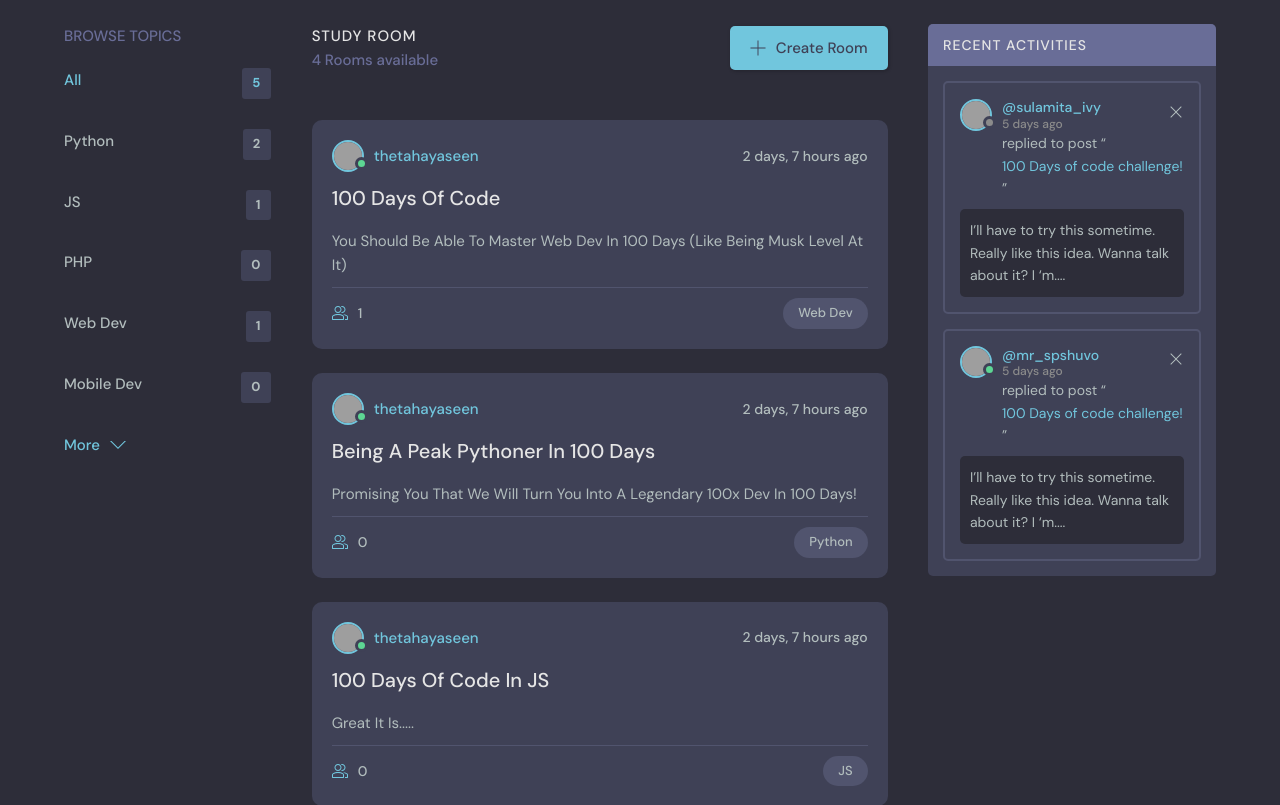
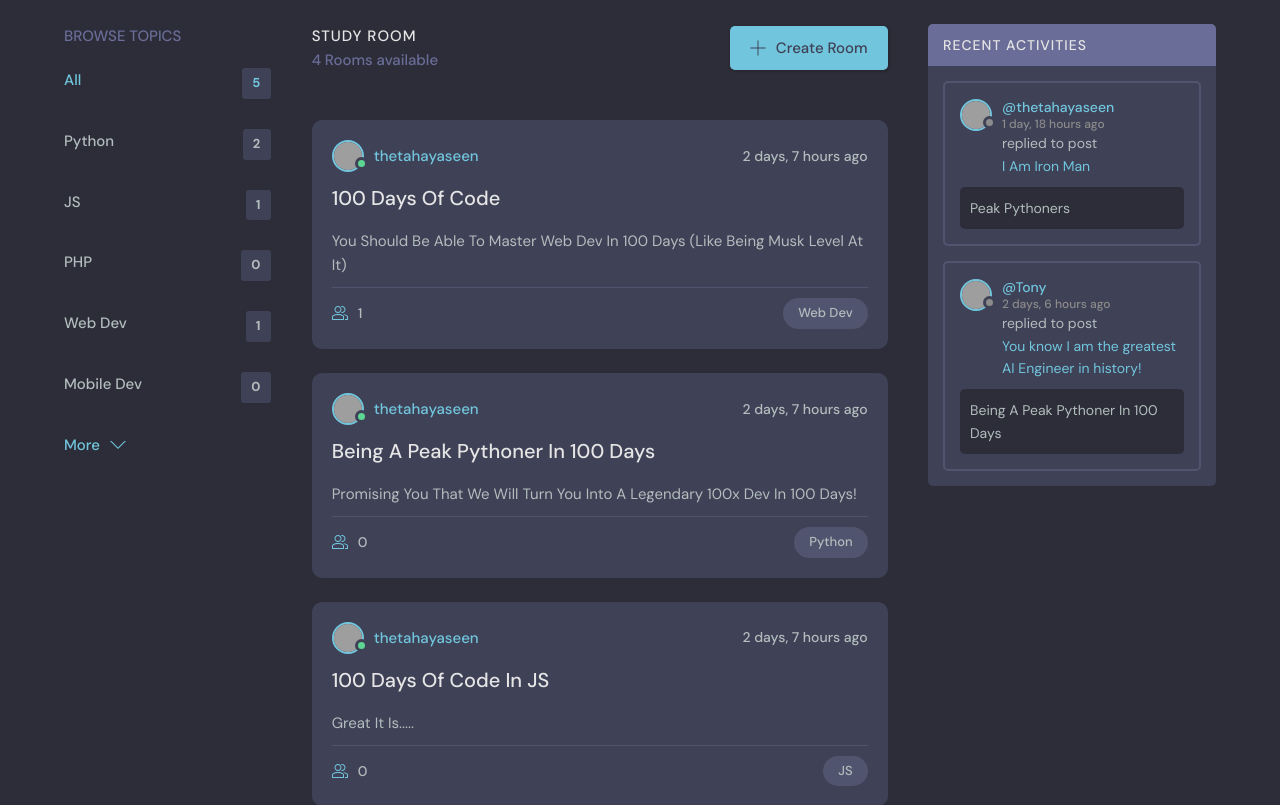
Before and after one commit to TheTahaYaseen/StudyBuddy, a Django app: page / in a window 1280 px wide. Shown: the part 76-881 px from the top of the page. Run offline with Django 4.2, Linux system fonts and the light colour scheme; data comes from the database, SQL or seed files in the repository; grey boxes are pictures that could not be loaded.

Commit message:
Implemented Acuvity Feeds Template

```diff
--- a/base/templates/base/activity_component.html
+++ b/base/templates/base/activity_component.html
@@ -1,15 +1,38 @@
-<div class="mt-8">
-    <h3 class="text-xl font-semibold">Activity Feed</h3>
-    <hr class="my-2">
+<div class="activities">
+    <div class="activities__header">
+      <h2>Recent Activities</h2>
+    </div>
     {% for activity in activity_feed %}
-        <div class="mb-4">
-            <small class="text-gray-600"><a href="{% url 'user-profile' activity.user.id %}">@{{activity.user}}</a> - {{activity.created|timesince}} ago    </small>
-            <h6 class="text-lg font-semibold">replied to "{{activity.room}}"</h6>
-            <p class="text-gray-700">{{activity}}</p>
-            {% if request.user == activity.user %}
-            <a href="{% url 'delete-message' activity.id %}" class="text-red-500 font-semibold hover:underline">Delete</a>
-            {% endif %}
-            <hr class="my-2">
+    <div class="activities__box">
+      <div class="activities__boxHeader roomListRoom__header">
+        <a href="{% url 'user-profile' activity.user.id %}" class="roomListRoom__author">
+          <div class="avatar avatar--small">
+            <img src="https://randomuser.me/api/portraits/women/11.jpg" />
+          </div>
+          <p>
+            @{{activity.user}}
+            <span>{{activity.created|timesince}} ago</span>
+          </p>
+        </a>
+        <div class="roomListRoom__actions">
+        {% if request.user == activity.user %}
+          <a href="{% url 'delete-message' activity.id %}">
+            <svg version="1.1" xmlns="http://www.w3.org/2000/svg" width="32" height="32" viewBox="0 0 32 32">
+              <title>remove</title>
+              <path
+                d="M27.314 6.019l-1.333-1.333-9.98 9.981-9.981-9.981-1.333 1.333 9.981 9.981-9.981 9.98 1.333 1.333 9.981-9.98 9.98 9.98 1.333-1.333-9.98-9.98 9.98-9.981z"
+              ></path>
+            </svg>
+          </a>
+        {% endif %}
         </div>
+      </div>
+      <div class="activities__boxContent">
+        <p>replied to post <a href="room.html">{{activity}}</a></p>
+        <div class="activities__boxRoomContent">
+            {{activity.room}}
+        </div>
+      </div>
+    </div>
     {% endfor %}
 </div>
--- a/base/templates/base/home.html
+++ b/base/templates/base/home.html
@@ -46,70 +46,7 @@
         <!-- Room List End -->
 
         <!-- Activities Start -->
-        <div class="activities">
-          <div class="activities__header">
-            <h2>Recent Activities</h2>
-          </div>
-          <div class="activities__box">
-            <div class="activities__boxHeader roomListRoom__header">
-              <a href="profile.html" class="roomListRoom__author">
-                <div class="avatar avatar--small">
-                  <img src="https://randomuser.me/api/portraits/women/11.jpg" />
-                </div>
-                <p>
-                  @sulamita_ivy
-                  <span>5 days ago</span>
-                </p>
-              </a>
-              <div class="roomListRoom__actions">
-                <a href="#">
-                  <svg version="1.1" xmlns="http://www.w3.org/2000/svg" width="32" height="32" viewBox="0 0 32 32">
-                    <title>remove</title>
-                    <path
-                      d="M27.314 6.019l-1.333-1.333-9.98 9.981-9.981-9.981-1.333 1.333 9.981 9.981-9.981 9.98 1.333 1.333 9.981-9.98 9.98 9.98 1.333-1.333-9.98-9.98 9.98-9.981z"
-                    ></path>
-                  </svg>
-                </a>
-              </div>
-            </div>
-            <div class="activities__boxContent">
-              <p>replied to post “<a href="room.html">100 Days of code challenge!</a>”</p>
-              <div class="activities__boxRoomContent">
-                I’ll have to try this sometime. Really like this idea. Wanna talk about it? I ‘m....
-              </div>
-            </div>
-          </div>
-
-          <div class="activities__box">
-            <div class="activities__boxHeader roomListRoom__header">
-              <a href="profile.html" class="roomListRoom__author">
-                <div class="avatar avatar--small active">
-                  <img src="https://randomuser.me/api/portraits/men/13.jpg" />
-                </div>
-                <p>
-                  @mr_spshuvo
-                  <span>5 days ago</span>
-                </p>
-              </a>
-              <div class="roomListRoom__actions">
-                <a href="#">
-                  <svg version="1.1" xmlns="http://www.w3.org/2000/svg" width="32" height="32" viewBox="0 0 32 32">
-                    <title>remove</title>
-                    <path
-                      d="M27.314 6.019l-1.333-1.333-9.98 9.981-9.981-9.981-1.333 1.333 9.981 9.981-9.981 9.98 1.333 1.333 9.981-9.98 9.98 9.98 1.333-1.333-9.98-9.98 9.98-9.981z"
-                    ></path>
-                  </svg>
-                </a>
-              </div>
-            </div>
-            <div class="activities__boxContent">
-              <p>replied to post “<a href="room.html">100 Days of code challenge!</a>”</p>
-              <div class="activities__boxRoomContent">
-                I’ll have to try this sometime. Really like this idea. Wanna talk about it? I ‘m....
-              </div>
-            </div>
-          </div>
-        </div>
+        {% include "base/activity_component.html" %}
         <!-- Activities End -->
       </div>
     </main>
```
